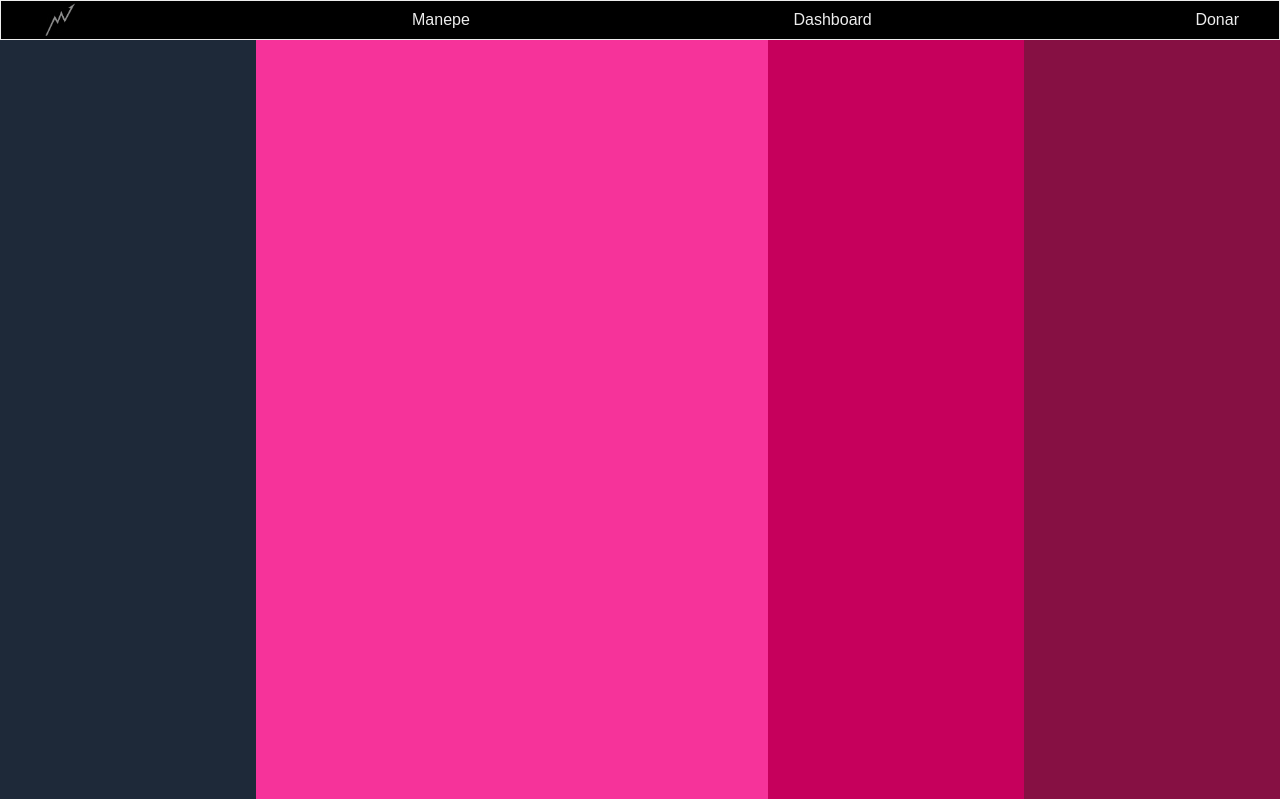
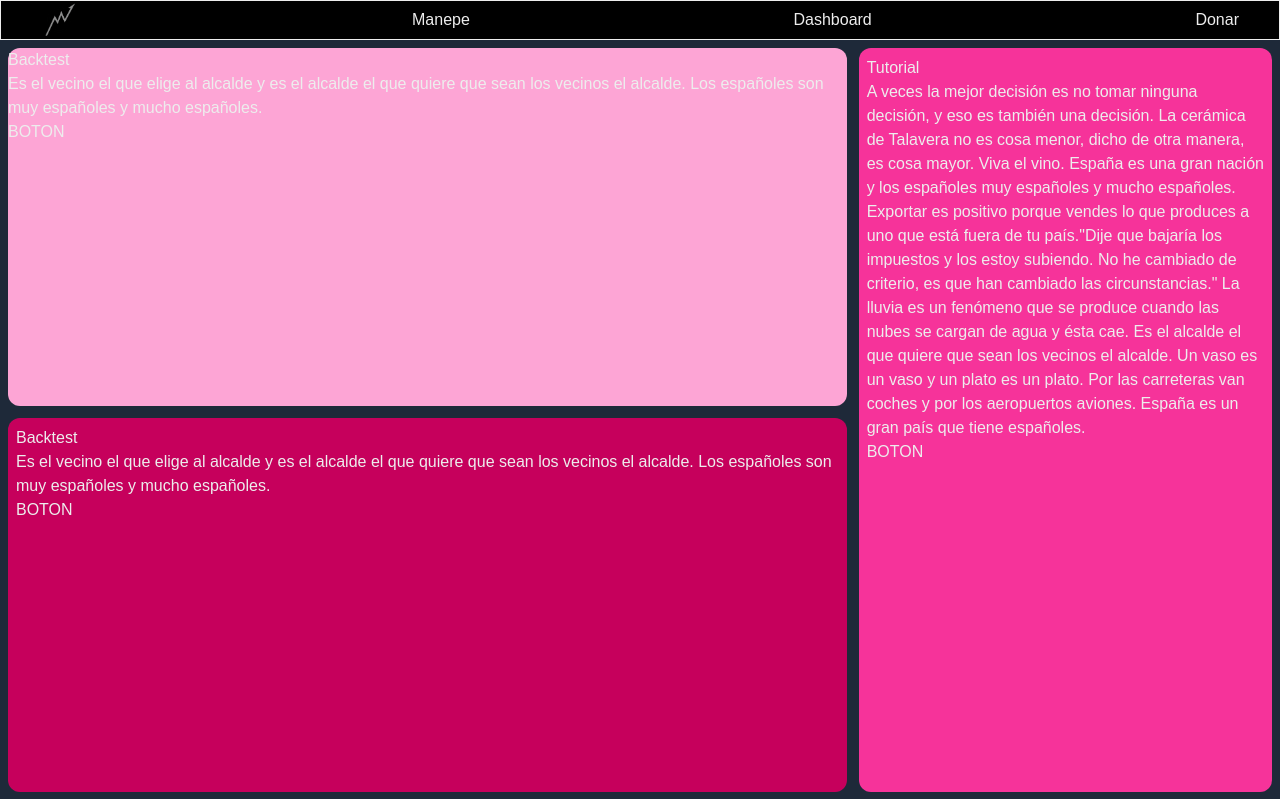
Before and after one commit to Nesss-27/PFT-daw2, a Next.js app in the folder pft-manepe/: page /home in a window 1280 px wide. Shown: the top 799 px of the page. Built offline with nearby package versions, Linux system fonts and the light colour scheme.

Commit message:
dashboard actualizado tambien he cambiado el scrollbar del div

```diff
--- a/pft-manepe/src/app/donate/page.tsx
+++ b/pft-manepe/src/app/donate/page.tsx
@@ -29,17 +29,16 @@ export default function Donate() {
   return (
     <>
       <Fondo />
-      <div className="flex items-center w-screen">
+      <div className="flex items-center h-screen">
         <div
-          className="rounded-2xl
+          className="
       w-9/10
-  border-2 border-transparent
+  border-1 border-white
  m-auto
  mt-55
  p-5
-  text-sm text-white
   flex flex-col gap-5
-  [background:linear-gradient(#222,#222)_padding-box,linear-gradient(120deg,transparent_25%,#C016DD,#3C12B1)_border-box]
+  bg-black
 "
         >
           <h1 className="starFont text-xl">Donar a Manepe</h1>
--- a/pft-manepe/src/app/globals.css
+++ b/pft-manepe/src/app/globals.css
@@ -63,3 +63,17 @@ body {
 .starFont {
   font-family: var(--font-starjedi);
 }
+
+body::-webkit-scrollbar {
+  width: 12px;               /* width of the entire scrollbar */
+}
+
+body::-webkit-scrollbar-track {
+  background: black;        /* color of the tracking area */
+}
+
+body::-webkit-scrollbar-thumb {
+  background-color: white;    /* color of the scroll thumb */
+  border-radius: 20px;       /* roundness of the scroll thumb */
+  border: 3px solid black;  /* creates padding around scroll thumb */
+}
--- a/pft-manepe/src/app/home/page.tsx
+++ b/pft-manepe/src/app/home/page.tsx
@@ -1,18 +1,56 @@
-'use client';
-import Fondo from "@/components/ui/fondoEstrellado"
+"use client";
+import Fondo from "@/components/ui/fondoEstrellado";
 
 export default function Page() {
-
-
-    return (
-        <>
-        <Fondo/>
-        <div className="bg-gray-800 w-full h-screen grid sm:grid-cols-3 lg:grid-cols-4 xl:grid-cols-5">
-            <div className="col-span-1 bg-pink-3  00"></div>
-            <div className="col-span-2 bg-pink-500"></div>
-                        <div className="col-span-1 bg-pink-700"></div>
-            <div className="col-span-1 bg-pink-900"></div>
+  return (
+    <>
+      <Fondo />
+      <div className="bg-gray-800 w-full h-[95vh] grid grid-cols-3 gap-3 p-2">
+        <div className="col-span-2 bg-pink-300 rounded-xl">
+          <h1>Backtest</h1>
+          <h2>
+            Es el vecino el que elige al alcalde y es el alcalde el que quiere
+            que sean los vecinos el alcalde. Los españoles son muy españoles y
+            mucho españoles.
+          </h2>
+          <a href="#">BOTON</a>
         </div>
-        </>
-    );
+        <div className="col-span-1 row-span-2 bg-pink-500 rounded-xl p-2 overflow-y-auto
+            [scrollbar-width:thin]
+            [scrollbar-color:#ff007f_#20232a]
+            [&::-webkit-scrollbar]:w-2
+            [&::-webkit-scrollbar-track]:bg-[#20232a]
+            [&::-webkit-scrollbar-track]:rounded-md
+            [&::-webkit-scrollbar-thumb]:bg-[#ff007f]
+            [&::-webkit-scrollbar-thumb]:rounded-md
+            hover:[&::-webkit-scrollbar-thumb]:bg-[#e60072]">
+          <h1>Tutorial</h1>
+          <h2>
+            A veces la mejor decisión es no tomar ninguna decisión, y eso es
+            también una decisión. La cerámica de Talavera no es cosa menor,
+            dicho de otra manera, es cosa mayor. Viva el vino. España es una
+            gran nación y los españoles muy españoles y mucho españoles.
+            Exportar es positivo porque vendes lo que produces a uno que está
+            fuera de tu país."Dije que bajaría los impuestos y los estoy
+            subiendo. No he cambiado de criterio, es que han cambiado las
+            circunstancias." La lluvia es un fenómeno que se produce cuando las
+            nubes se cargan de agua y ésta cae. Es el alcalde el que quiere que
+            sean los vecinos el alcalde. Un vaso es un vaso y un plato es un
+            plato. Por las carreteras van coches y por los aeropuertos aviones.
+            España es un gran país que tiene españoles.
+          </h2>
+          <a href="#">BOTON</a>
+        </div>
+        <div className="col-span-2 bg-pink-700 rounded-xl p-2">
+          <h1>Backtest</h1>
+          <h2>
+            Es el vecino el que elige al alcalde y es el alcalde el que quiere
+            que sean los vecinos el alcalde. Los españoles son muy españoles y
+            mucho españoles.
+          </h2>
+          <a href="#">BOTON</a>
+        </div>
+      </div>
+    </>
+  );
 }
--- a/pft-manepe/src/components/ui/footer.tsx
+++ b/pft-manepe/src/components/ui/footer.tsx
@@ -8,7 +8,7 @@ function Footer() {
 <footer className="bg-black rounded-base shadow-xs border border-default">
     <div className="w-full max-w-screen-xl mx-auto p-4 md:py-8">
         <div className="sm:flex sm:items-center sm:justify-between">
-            <a href="" className="flex items-center mb-4 sm:mb-0 space-x-3 rtl:space-x-reverse">
+            <a href="/" className="flex items-center mb-4 sm:mb-0 space-x-3 rtl:space-x-reverse">
                 <span className="text-heading self-center text-2xl font-semibold whitespace-nowrap">Manepe</span>
             </a>
             <ul className="flex flex-wrap items-center mb-6 text-sm font-medium text-body sm:mb-0">
```
Also changed, not shown: 1 other file (tests, documents, lock files or other folders).
